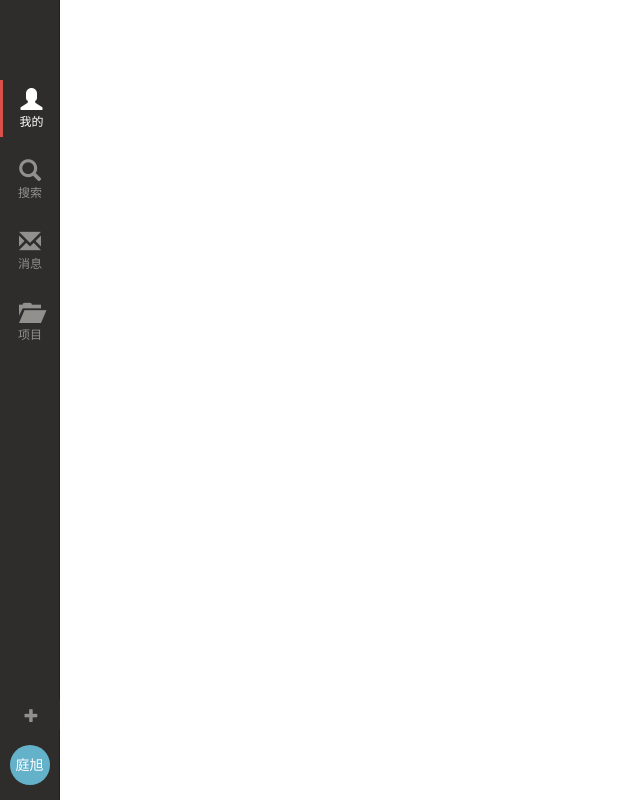
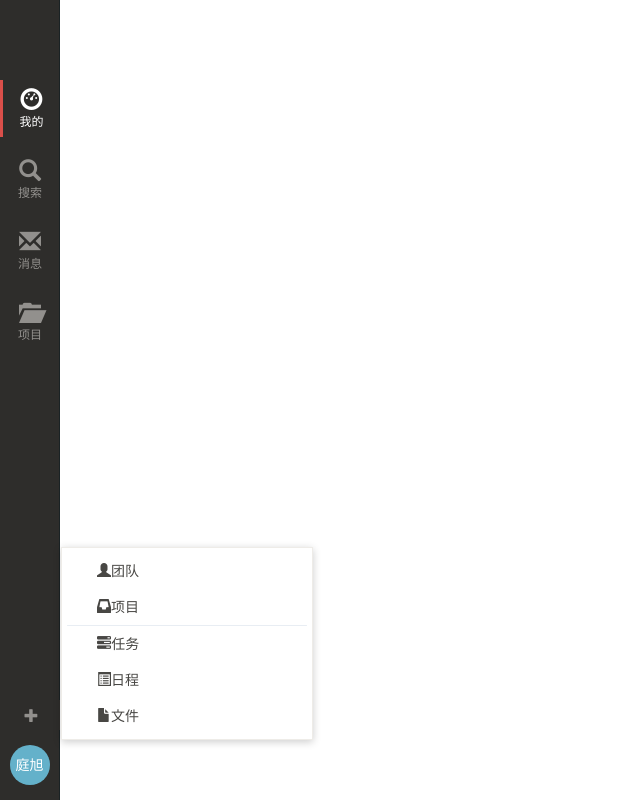
Before and after one commit to tingxu-wang/worktile_vue, a Vue app in the folder client/: page / in a window 1280 px wide. Both pictures are taken after a click on the element 30 px from the left and 715 px from the top of the page. Shown: the whole page, without its empty margins (0-640 px from the left). Built offline with nearby package versions, Linux system fonts and the light colour scheme; what vue-resource would draw is missing.

Commit message:
侧边栏样式实现

```diff
--- a/client/src/components/left-panel/index.vue
+++ b/client/src/components/left-panel/index.vue
@@ -10,13 +10,15 @@
           </div>
         </div>
         <div class="left-panel-footer">
-        <div class="quick-add">
+          <div class="quick-add" @click="quickAdd">
             <i class="glyphicon glyphicon-plus"></i>
           </div>
-        <div class="user-setting">
+          <div class="user-setting" @click="openUserSetting">
             庭旭
           </div>
+          <user-setting :user-box-is-show="userBoxIsShow"></user-setting>
         </div>
+        <pop-box :pop-box-is-show="popBoxIsShow" :user-setting-is-show="userBoxIsShow"></pop-box>
       </div>
     </div>
   </div>
@@ -24,16 +26,20 @@
 
 <script>
   import tabItem from './tab-item'
+  import popBox from './pop-box'
+  import userSetting from './user-setting'
 
   export default {
     data (){
       return {
         tabProps:[
-        {iconName:'glyphicon glyphicon-user',tabName:'我的',isActive:true,routerName:'dashboard'},
-        {iconName:'glyphicon glyphicon-search',tabName:'搜索',isActive:false,routerName:'search'},
-        {iconName:'glyphicon glyphicon-envelope',tabName:'消息',isActive:false,routerName:'messages'},
-        {iconName:'glyphicon glyphicon-folder-open',tabName:'项目',isActive:false,routerName:null},
-      ]
+          {iconName:'glyphicon-dashboard',tabName:'我的',isActive:true,routerName:'dashboard'},
+          {iconName:'glyphicon-search',tabName:'搜索',isActive:false,routerName:'search'},
+          {iconName:'glyphicon-envelope',tabName:'消息',isActive:false,routerName:'messages'},
+          {iconName:'glyphicon-folder-open',tabName:'项目',isActive:false,routerName:null},
+        ],
+        popBoxIsShow:false,
+        userBoxIsShow:false
       }
     },
     methods:{
@@ -45,14 +51,34 @@ export default {
             item.isActive=false
           }
         })
+      },
+      togglePopBoxActive (){
+        this.popBoxIsShow=!this.popBoxIsShow
+      },
+      toggleUserBoxActive (){
+        this.userBoxIsShow=!this.userBoxIsShow
+      },
+      quickAdd (){
+        if(this.userBoxIsShow){
+          this.toggleUserBoxActive()
+        }
+        this.togglePopBoxActive()
+      },
+      openUserSetting (){
+        if(this.popBoxIsShow){//弹窗打开时关闭
+          this.togglePopBoxActive()
+        }
+        this.toggleUserBoxActive()
       }
     },
     components:{
-    tabItem
+      tabItem,
+      popBox,
+      userSetting
     }
   }
 </script>
-<style lang="scss" scoped>
+<style lang="scss">
 .left-panel{
   width:60px;
   height:100%;
@@ -127,4 +153,44 @@ export default {
     margin:0 auto 15px;
   }
 }
+
+$boxBgColor:#fff;
+.popbox{
+  position:absolute;
+  display: block;
+  left: 61px;
+  min-width: 252px;
+  max-width:400px;
+  text-align: left;
+  background-color: $boxBgColor;
+  border: 1px solid #eeece8;
+  box-shadow: 0 2px 8px rgba(0,0,0,.2);
+  color:#484744;
+}
+.popbox-menu{
+  padding: 5px;
+  margin-bottom: 0px;
+}
+.popbox-li{
+  list-style: none;
+  padding:8px 30px;
+  cursor: pointer;
+  border-radius: 5px;
+
+  &:hover{
+    background: #f1ede5;
+  }
+}
+.divider{
+  border: 0;
+  border-top: solid 1px #e8edf3;
+  margin: 0;
+  padding: 0;
+  cursor: default;
+  height: 1px;
+
+  &:hover{
+    background: $boxBgColor;
+  }
+}
 </style>
--- /dev/null
+++ b/client/src/components/left-panel/pop-box.vue
@@ -0,0 +1,36 @@
+<template lang="html">
+  <div class="popbox mission-box" v-show="popBoxIsShow">
+    <div class="popbox-body">
+      <ul class="popbox-menu">
+        <li v-for="popboxItem in popboxItems" :class="{divider:popboxItem.isLine}" class="popbox-li">
+          <i class="glyphicon" :class="popboxItem.iconName"></i>
+          <span>{{ popboxItem.name }}</span>
+        </li>
+      </ul>
+    </div>
+  </div>
+</template>
+
+<script>
+export default {
+  data (){
+    return {
+      popboxItems:[
+        {iconName:'glyphicon-user',name:'团队'},
+        {iconName:'glyphicon-inbox',name:'项目'},
+        {iconName:'',name:'',isLine:true},
+        {iconName:'glyphicon-tasks',name:'任务'},
+        {iconName:'glyphicon-list-alt',name:'日程'},
+        {iconName:'glyphicon-file',name:'文件'},
+      ]
+    }
+  },
+  props:['popBoxIsShow']
+}
+</script>
+
+<style lang="scss" scoped>
+.mission-box{
+  bottom: 60px;
+}
+</style>
--- a/client/src/components/left-panel/tab-item.vue
+++ b/client/src/components/left-panel/tab-item.vue
@@ -1,7 +1,7 @@
 <template lang="html">
 <li>
   <span class="panel-tab text-center" :class="{panelTabActive:isActive}" @click="clicked()">
-    <i :class="iconName" class="panel-icon"></i>
+    <i :class="iconName" class="glyphicon panel-icon"></i>
     <div>{{ tabName }}</div>
   </span>
 </li>
--- /dev/null
+++ b/client/src/components/left-panel/user-setting.vue
@@ -0,0 +1,34 @@
+<template lang="html">
+  <div class="popbox user-setting-box" v-show="userBoxIsShow">
+    <div class="popbox-body">
+      <ul class="popbox-menu">
+        <li class="popbox-li" :class="{divider:userSettingItem.isLine,'text-danger':userSettingItem.isRed}" v-for="userSettingItem in userSettingItems">
+          <span>{{ userSettingItem.name }}</span>
+        </li>
+      </ul>
+    </div>
+  </div>
+</template>
+
+<script>
+export default {
+  data (){
+    return {
+      userSettingItems:[
+        {name:'个人偏好设置'},
+        {name:'账号资料设置'},
+        {name:'提交反馈'},
+        {isLine:true},
+        {name:'退出登录',isRed:true}
+      ]
+    }
+  },
+  props:['userBoxIsShow']
+}
+</script>
+
+<style lang="scss" scoped>
+.user-setting-box{
+  bottom:5px;
+}
+</style>
```
Lines whose indentation alone changed are shown as unchanged.
